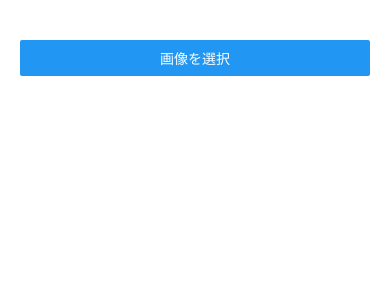
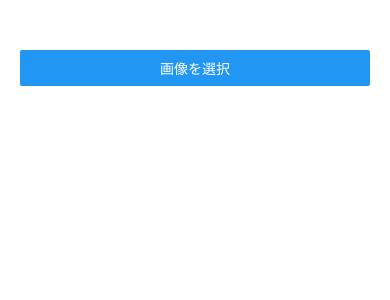
Before and after one commit to sion-neko/icon_checker, a React Native app: screen / in a window 390 px wide. Shown: the top 300 px of the page. Built offline with nearby package versions, Linux system fonts and the light colour scheme.

Commit message:
feat: タブ機能の追加

```diff
--- a/App.tsx
+++ b/App.tsx
@@ -5,9 +5,11 @@ import { useState } from 'react';
 import InstagramPreview from './components/InstagramPreview';
 import XPreview from './components/XPreview';
 import LinePreview from './components/LinePreview';
+import Tab from './components/Tab';
 
 export default function App() {
   const [selectedImage, setSelectedImage] = useState<string | null>(null);
+  const [activeTab, setActiveTab] = useState(0);  // アクティブなタブ（0=Instagram, 1=X, 2=LINE）
 
   const pickImage = async () => {
     const result = await ImagePicker.launchImageLibraryAsync({
@@ -22,21 +24,40 @@ export default function App() {
     }
   };
 
+  // アクティブなタブに応じてプレビューを切り替え
+  const renderPreview = () => {
+    if (!selectedImage) return null;
+
+    switch (activeTab) {
+      case 0:
+        return <InstagramPreview imageUri={selectedImage} />;
+      case 1:
+        return <XPreview imageUri={selectedImage} />;
+      case 2:
+        return <LinePreview imageUri={selectedImage} />;
+      default:
+        return null;
+    }
+  };
+
   return (
     <View style={styles.container}>
-      <ScrollView style={styles.scrollView} contentContainerStyle={styles.scrollContent}>
       <View style={styles.buttonContainer}>
         <Button title="画像を選択" onPress={pickImage} />
       </View>
 
       {selectedImage && (
         <>
-            <InstagramPreview imageUri={selectedImage} />
-            <XPreview imageUri={selectedImage} />
-            <LinePreview imageUri={selectedImage} />
+          <Tab
+            tabs={['Instagram', 'X', 'LINE']}
+            activeTab={activeTab}
+            onTabChange={setActiveTab}
+          />
+          <ScrollView style={styles.scrollView} contentContainerStyle={styles.scrollContent}>
+            {renderPreview()}
+          </ScrollView>
         </>
       )}
-      </ScrollView>
 
       <StatusBar style="auto" />
     </View>
@@ -48,14 +69,14 @@ const styles = StyleSheet.create({
     flex: 1,
     backgroundColor: '#fff',
   },
+  buttonContainer: {
+    padding: 20,
+    paddingTop: 50,
+  },
   scrollView: {
     flex: 1,
   },
   scrollContent: {
     padding: 20,
-    paddingTop: 40,
-  },
-  buttonContainer: {
-    marginBottom: 20,
   },
 });
--- /dev/null
+++ b/components/Tab.tsx
@@ -0,0 +1,59 @@
+import React from 'react';
+import { View, Text, TouchableOpacity, StyleSheet } from 'react-native';
+
+interface TabProps {
+    tabs: string[];  // タブのラベル配列
+    activeTab: number;  // 現在アクティブなタブのインデックス
+    onTabChange: (index: number) => void;  // タブ切り替え時のコールバック
+}
+
+export default function Tab({ tabs, activeTab, onTabChange }: TabProps) {
+    return (
+        <View style={styles.container}>
+            {tabs.map((tab, index) => (
+                <TouchableOpacity
+                    key={index}
+                    style={[
+                        styles.tab,
+                        activeTab === index && styles.activeTab  // アクティブタブのスタイル
+                    ]}
+                    onPress={() => onTabChange(index)}
+                >
+                    <Text style={[
+                        styles.tabText,
+                        activeTab === index && styles.activeTabText
+                    ]}>
+                        {tab}
+                    </Text>
+                </TouchableOpacity>
+            ))}
+        </View>
+    );
+}
+
+const styles = StyleSheet.create({
+    container: {
+        flexDirection: 'row',
+        backgroundColor: '#fff',
+        borderBottomWidth: 1,
+        borderBottomColor: '#ddd',
+    },
+    tab: {
+        flex: 1,
+        paddingVertical: 12,
+        alignItems: 'center',
+        borderBottomWidth: 2,
+        borderBottomColor: 'transparent',
+    },
+    activeTab: {
+        borderBottomColor: '#007AFF',  // iOS風の青
+    },
+    tabText: {
+        fontSize: 16,
+        color: '#666',
+    },
+    activeTabText: {
+        color: '#007AFF',
+        fontWeight: 'bold',
+    },
+});
```
Lines whose indentation alone changed are shown as unchanged.
